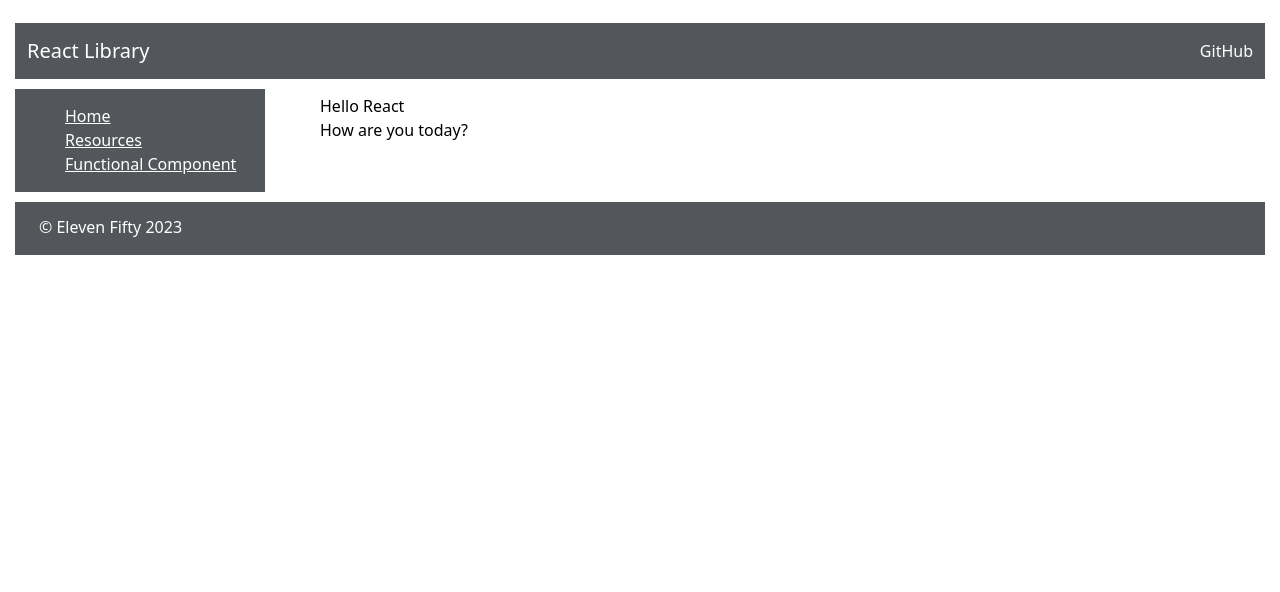
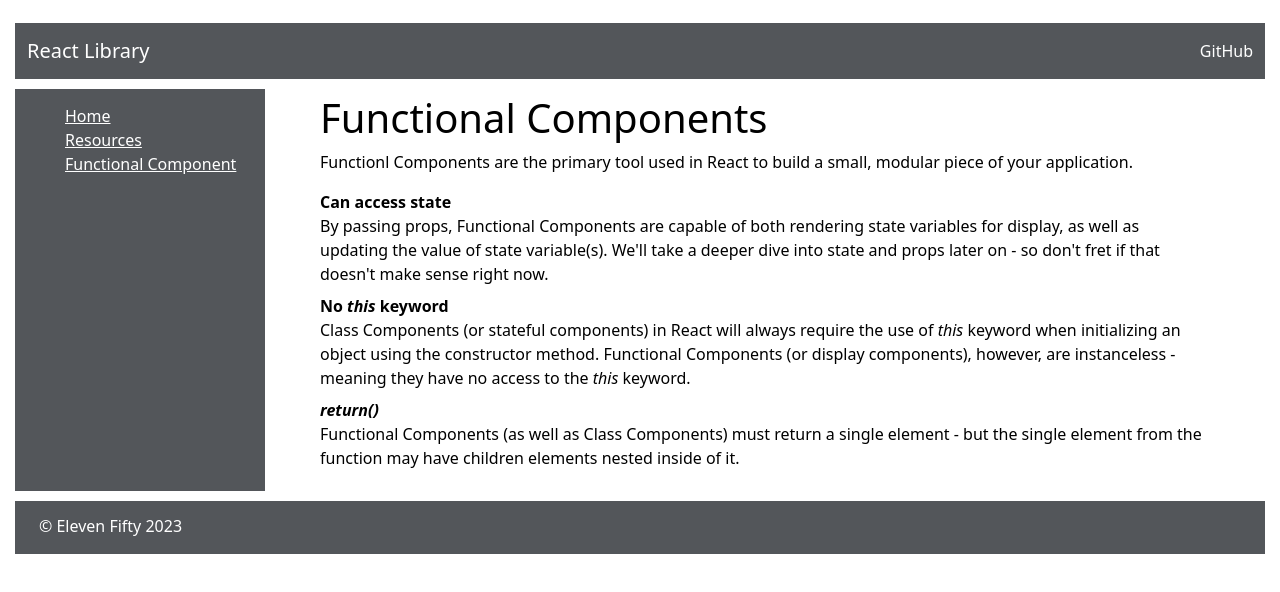
Before and after one commit to jbd-profdev/react-fundamentals, a React (Create React App) app: page /functionalcomponent in a window 1280 px wide. Shown: the top 592 px of the page. Built offline with nearby package versions, Linux system fonts and the light colour scheme.

Commit message:
added to functionalComponentDemo

```diff
--- a/src/App.js
+++ b/src/App.js
@@ -10,12 +10,9 @@ import {
   BrowserRouter as Router
 } from 'react-router-dom';
 
-// import FunctionalComponentDemo from './components/concepts/FunctionalComponents/FunctionalComponentDemo';
-
 function App() {
   return (
     <div className="App">
-      {/* <FunctionalComponentDemo/> */}
       <Header/>
       <Router>
         <Sidebar/>
--- a/src/components/concepts/FunctionalComponents/FunctionalComponentDemo.js
+++ b/src/components/concepts/FunctionalComponents/FunctionalComponentDemo.js
@@ -2,12 +2,27 @@ const FunctionalComponentDemo = () => {
     return(
         <div className="main">
             <div className="mainDiv">
-                <div>
+                <h1> Functional Components</h1>
+                <p>Functionl Components are the primary tool used in React to build a small, modular piece of your application.</p>
+                <dl>
+                    <dt>Can access state</dt>
+                    <dd>By passing props, Functional Components are capable of both rendering state variables for display, as well
+                        as updating the value of state variable(s). We'll take a deeper dive into state and props later on - so
+                        don't fret if that doesn't make sense right now.</dd>
+                    <dt>No <em>this</em> keyword</dt>
+                    <dd>Class Components (or stateful components) in React will always require the use of <em>this</em> keyword
+                        when initializing an object using the constructor method. Functional Components (or display components),
+                        however, are instanceless - meaning they have no access to the <em>this</em> keyword.</dd>
+                    <dt><em>return()</em></dt>
+                    <dd>Functional Components (as well as Class Components) must return a single element - but the single element
+                        from the function may have children elements nested inside of it.</dd>
+                </dl>
+                {/* <div>
                     Hello React
                 </div>
                 <div>
                     How are you today?
-                </div>
+                </div> */}
             </div>
         </div>
     );
```
